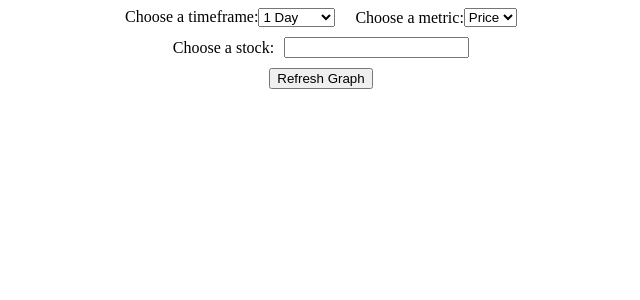
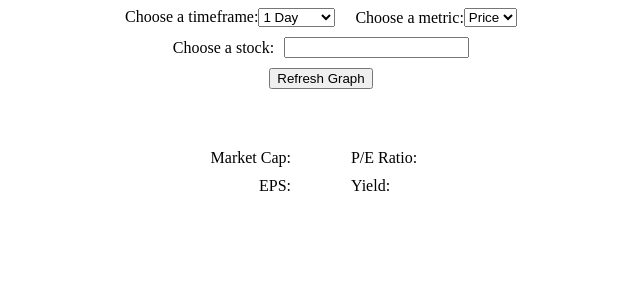
Before and after one commit to ktats/stock-prices, a React app: page / in a window 1280 px wide. Shown: the top 300 px of the page, without its empty margins (319-959 px from the left). Built offline with nearby package versions, Linux system fonts and the light colour scheme; no server answers; the HTML template or start-up script is replaced by a standard one.

Commit message:
Fully Scraped MarketWatch for relevant information

```diff
--- a/client/src/components/App.jsx
+++ b/client/src/components/App.jsx
@@ -4,6 +4,7 @@ import Menu from './Menu.jsx';
 import styles from './style.css';
 import axios from 'axios';
 import moment from 'moment';
+import Info from './Info.jsx';
 
 
 class App extends React.Component {
@@ -12,23 +13,36 @@ class App extends React.Component {
 
       this.getStockData = this.getStockData.bind(this);
       this.refreshStockView = this.refreshStockView.bind(this);
+      this.scrapeMW = this.scrapeMW.bind(this);
 
       this.state = {
           ticker: 'AAPL',
+          title: '',
+          description: '',
+          marketCap: '',
+          peRatio: '',
+          eps: '',
+          divYield: '',
       }
   }
 
   componentDidMount() {
-    this.getStockData('AAPL', '1month');
-    this.scrapeMW('AAPL');
+    // this.getStockData('AAPL', '1month');
+    // this.scrapeMW('AAPL');
   }
 
   scrapeMW(ticker) {
       axios.get(`/info/${ticker}`)
        .then(({data}) => {
-           console.log(data);
            const { title, description, marketCap, peRatio, eps, divYield } = data;
-           console.log(title);
+           this.setState({
+             title,
+             description,
+             marketCap,
+             peRatio,
+             eps,
+             divYield,
+           });
        })
        .catch(err => console.log(err));
   }
@@ -45,6 +59,9 @@ class App extends React.Component {
            } else {
                labels.push('');
            }
+        //    if (timeframe === '1day') {
+
+        //    }
            stockData.push(prices[i].close);
          }
          this.setState({
@@ -86,6 +103,7 @@ class App extends React.Component {
                   { this.state && this.state.line &&
                      <Chart line={this.state.line}/>
                   }
+                  <Info attr={this.state}/>
               </div>
           );
   };
--- /dev/null
+++ b/client/src/components/Info.jsx
@@ -0,0 +1,36 @@
+import React from 'react';
+import styles from './style.css';
+
+class Info extends React.Component {
+    constructor(props) {
+        super(props)
+    }
+
+    render() {
+        const { title, description, marketCap, peRatio, eps, divYield } = this.props.attr;
+        return (
+            <div className={styles.info}>
+                <div className={styles.companyName}>
+                   <h2>{title}</h2>
+                </div>
+                <div className={styles.marketCap}>
+                    Market Cap: {marketCap}
+                </div>
+                <div className={styles.peRatio}>
+                    P/E Ratio: {peRatio}
+                </div>
+                <div className={styles.eps}>
+                    EPS: {eps}
+                </div>
+                <div className={styles.divYield}>
+                    Yield: {divYield}
+                </div>
+                <div className={styles.description}>
+                    {description}
+                </div>
+            </div>
+        )
+    }
+}
+
+export default Info;
--- a/client/src/components/style.css
+++ b/client/src/components/style.css
@@ -10,7 +10,7 @@
     grid-template-columns: 10% 10% 60% 10% 10%;
     /* The below function means that the minimum row height is 100, but if you go above 100 then the height of the row scales with the size of the div */
     grid-auto-rows: minmax(10px, auto);
-    row-gap: 10px;
+    /* row-gap: 10px; */
 }
 
 .chart {
@@ -68,3 +68,57 @@
     display: flex;
     justify-content: center;
 }
+
+.info {
+    grid-row: 3;
+    grid-column: 3;
+    grid-template-columns: 50% 50%;
+    grid-auto-rows: minmax(10px, auto);
+    display: grid;
+    row-gap: 10px;
+}
+
+.companyName {
+    display: flex;
+    justify-content: center;
+    margin-right: 15px;
+    grid-column: 1 / 3;
+}
+
+.marketCap {
+    display: flex;
+    grid-row: 2;
+    grid-column: 1;
+    justify-content: flex-end;
+    margin-right: 30px;
+}
+
+.peRatio {
+    display: flex;
+    grid-row: 2;
+    grid-column: 2;
+    justify-content: flex-start;
+    margin-left: 30px;
+}
+
+.eps {
+    display: flex;
+    grid-row: 3;
+    grid-column: 1;
+    justify-content: flex-end;
+    margin-right: 30px;
+}
+
+.divYield {
+    display: flex;
+    grid-row: 3;
+    grid-column: 2;
+    justify-content: flex-start;
+    margin-left: 30px;
+}
+
+.description {
+    display: flex;
+    grid-row: 4;
+    grid-column: 1 / 3;
+}
```
Also changed, not shown: 1 other file (tests, documents, lock files or other folders).
